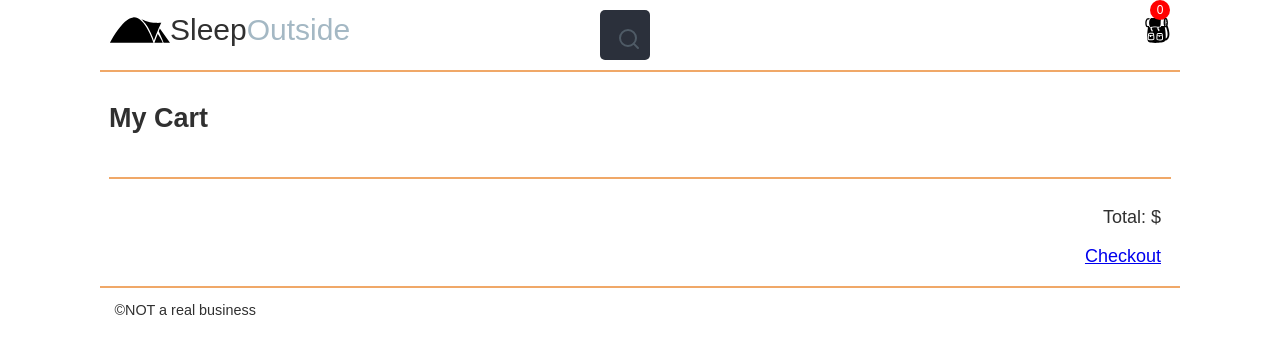
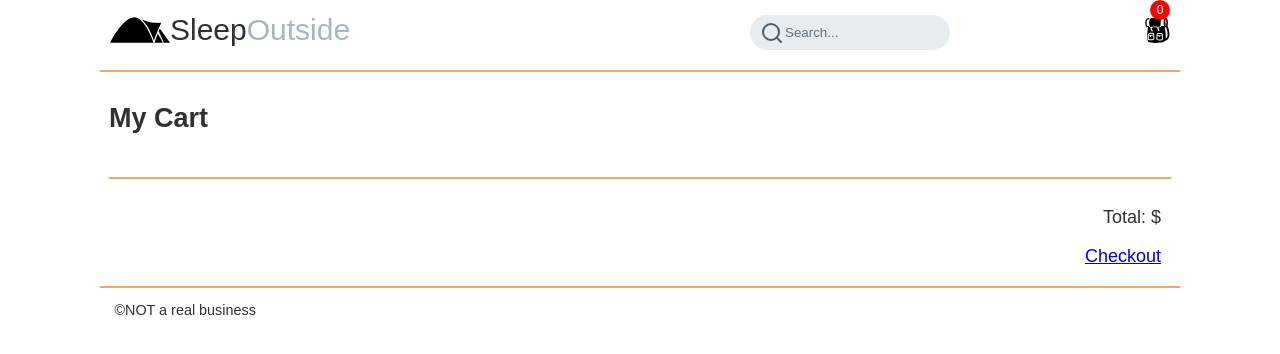
Before and after one commit to Ganon3/wdd330_team6, a plain HTML site: page src/cart/index.html in a window 1280 px wide. Drawn offline with Linux system fonts and the light colour scheme.

Commit message:
fixing search bar style

```diff
--- a/src/css/style.css
+++ b/src/css/style.css
@@ -48,17 +48,19 @@ header {
 }
 
 .container-2 input#search {
-  width: 50px;
-  height: 50px;
-  background: #2b303b;
+  width:200px;
+  height: 35px;
+  background: #a4b8c445;
   border: none;
   font-size: 10pt;
-  float: left;
+  float: right;
   color: #262626;
   padding-left: 35px;
-  border-radius: 5px;
+  border-radius: 509px;
   color: #fff;
   transition: width 0.55s ease;
+  margin-right: -50px;
+  margin-top: 5px;
 }
 
 .container-2 input#search::-webkit-input-placeholder {
@@ -81,12 +83,13 @@ header {
 
 .container-2 .icon {
   position: absolute;
-  /* float: right; */
+  float: right;
   top: 50%;
-  margin-left: 17px;
-  margin-top: 17px;
+  margin-left: 160px;
+  margin-top: 11px;
   z-index: 1;
   color: #4f5b66;
+
 }
 
 .container-2 input#search:focus,
```
